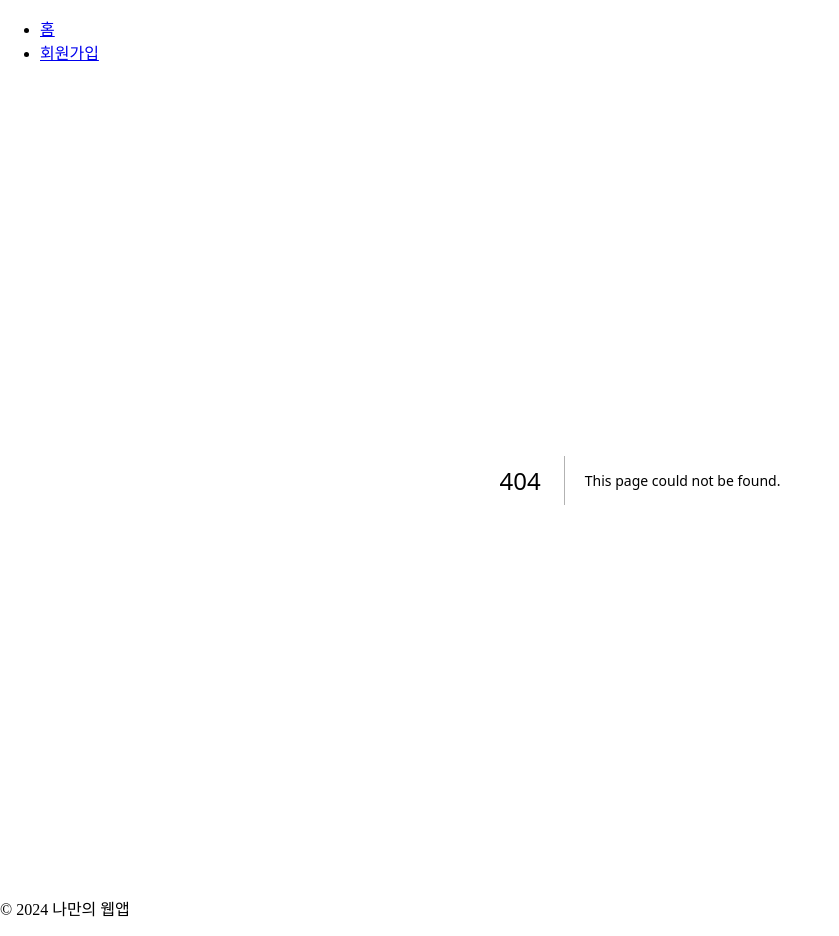
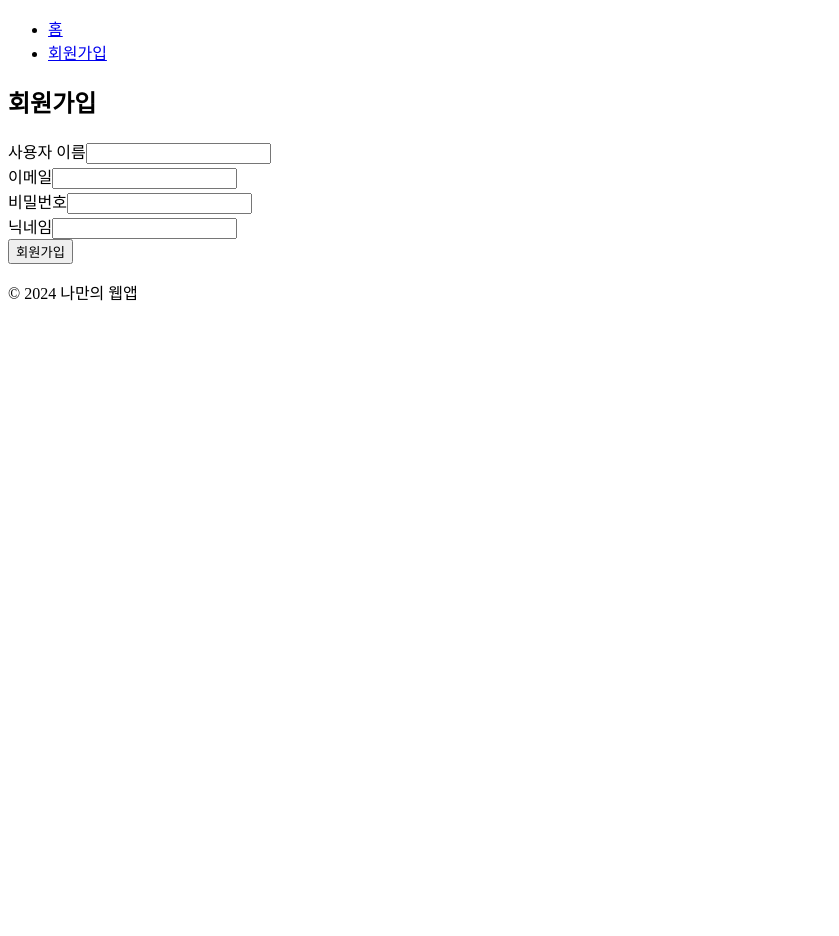
Before and after one commit to SeongUk52/melodic-bridge-frontend, a Next.js app: page /signup in a window 1280 px wide. Before the commit this address had no page. Shown: the whole page, without its empty margins (0-839 px from the left). After the commit the page ends 800 px from the top, so only its background shows below. Built offline with nearby package versions, Linux system fonts and the light colour scheme.

Commit message:
feat: 회원가입 페이지 구현

```diff
--- /dev/null
+++ b/src/app/signup/page.tsx
@@ -0,0 +1,112 @@
+'use client';
+
+import {useState} from 'react';
+
+const SignUpPage: React.FC = () => {
+    const [username, setUsername] = useState<string>('');
+    const [email, setEmail] = useState<string>('');
+    const [password, setPassword] = useState<string>('');
+    const [nickname, setNickname] = useState<string>('');
+    const [errorMessage, setErrorMessage] = useState<string>('');
+    const [isLoading, setIsLoading] = useState<boolean>(false);
+
+    const handleSubmit = async (e: React.FormEvent) => {
+        e.preventDefault();
+        setIsLoading(true);
+        setErrorMessage('');
+
+        const userData = {
+            username,
+            email,
+            password,
+            nickname,
+        };
+
+        try {
+            const response = await fetch(`${process.env.NEXT_PUBLIC_API_URL}/auth/register`, {
+                method: 'POST',
+                headers: {
+                    'Content-Type': 'application/json',
+                },
+                body: JSON.stringify(userData),
+                cache: 'no-store', // 캐시를 사용하지 않도록 설정
+            });
+
+            const data = await response.json();
+
+            if (!response.ok) {
+                throw new Error(data.message || '회원가입에 실패했습니다.');
+            }
+
+            alert('회원가입이 완료되었습니다.');
+            window.location.href = '/login';
+        } catch (error) {
+            if (error instanceof Error) {
+                // Error 객체에 접근
+                setErrorMessage(error.message);
+            } else if (error instanceof Response) {
+                // API에서 발생한 네트워크 오류일 경우
+                setErrorMessage("네트워크 오류가 발생했습니다.");
+            } else {
+                // 알 수 없는 오류 처리
+                setErrorMessage("알 수 없는 오류가 발생했습니다.");
+            }
+        } finally {
+            setIsLoading(false);
+        }
+    };
+
+    return (
+        <div className="signup-container">
+            <h2>회원가입</h2>
+            <form onSubmit={handleSubmit}>
+                {errorMessage && <p className="error-message">{errorMessage}</p>}
+                <div>
+                    <label htmlFor="username">사용자 이름</label>
+                    <input
+                        type="text"
+                        id="username"
+                        value={username}
+                        onChange={(e) => setUsername(e.target.value)}
+                        required
+                    />
+                </div>
+                <div>
+                    <label htmlFor="email">이메일</label>
+                    <input
+                        type="email"
+                        id="email"
+                        value={email}
+                        onChange={(e) => setEmail(e.target.value)}
+                        required
+                    />
+                </div>
+                <div>
+                    <label htmlFor="password">비밀번호</label>
+                    <input
+                        type="password"
+                        id="password"
+                        value={password}
+                        onChange={(e) => setPassword(e.target.value)}
+                        required
+                    />
+                </div>
+                <div>
+                    <label htmlFor="nickname">닉네임</label>
+                    <input
+                        type="text"
+                        id="nickname"
+                        value={nickname}
+                        onChange={(e) => setNickname(e.target.value)}
+                        required
+                    />
+                </div>
+                <button type="submit" disabled={isLoading}>
+                    {isLoading ? '회원가입 중...' : '회원가입'}
+                </button>
+            </form>
+        </div>
+    );
+};
+
+export default SignUpPage;
```
